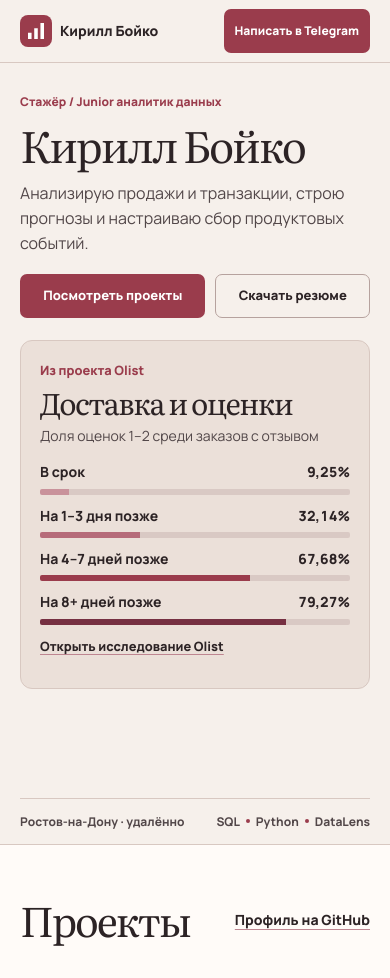
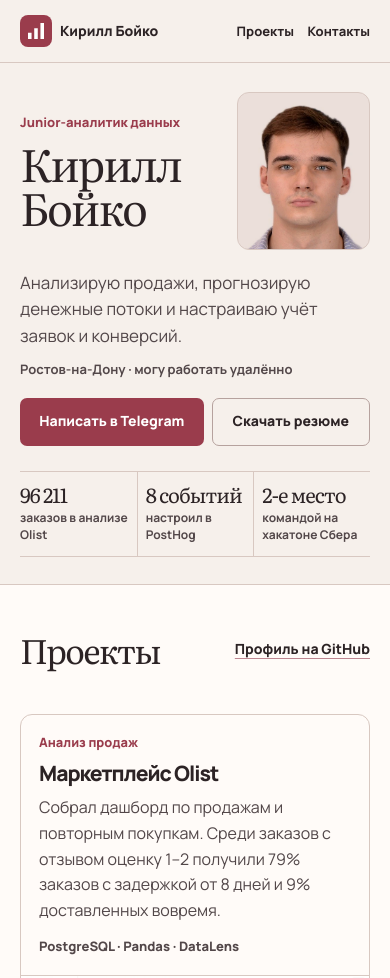
Before and after one commit to Kiboiko/portfolio, a plain HTML site: page index.html in a window 390 px wide. Shown: the top 978 px of the page. Drawn offline with Linux system fonts and the light colour scheme.

Commit message:
Lead mobile portfolio with portrait and project evidence

```diff
--- a/index.html
+++ b/index.html
@@ -4,14 +4,14 @@
   <meta charset="utf-8">
   <meta name="viewport" content="width=device-width, initial-scale=1">
   <title>Кирилл Бойко — аналитик данных</title>
-  <meta name="description" content="Портфолио Кирилла Бойко. Анализ продаж Olist, прогнозирование кассовых разрывов, обработка документов и продуктовая аналитика.">
+  <meta name="description" content="Кирилл Бойко, junior-аналитик данных. SQL, Python и DataLens. Анализ продаж, прогнозирование денежных потоков и настройка продуктовой аналитики.">
   <meta name="theme-color" content="#f6f0eb">
   <meta name="page-type" content="service">
   <meta name="site-kind" content="other">
   <meta property="og:type" content="website">
   <meta property="og:locale" content="ru_RU">
   <meta property="og:title" content="Кирилл Бойко — аналитик данных">
-  <meta property="og:description" content="Три проекта по аналитике данных, коммерческий опыт и контакты.">
+  <meta property="og:description" content="SQL, Python и DataLens. Проекты по анализу продаж и прогнозированию, коммерческий опыт и контакты.">
   <meta property="og:url" content="https://kiboiko.github.io/portfolio/">
   <meta property="og:image" content="https://kiboiko.github.io/portfolio/share.jpg">
   <meta name="twitter:card" content="summary_large_image">
@@ -19,7 +19,7 @@
   <link rel="icon" href="assets/mark.svg" type="image/svg+xml">
   <link rel="stylesheet" href="assets/motion/motion.css">
   <link rel="stylesheet" href="assets/moments/word-highlight/moment.css">
-  <link rel="stylesheet" href="style.css">
+  <link rel="stylesheet" href="style.css?v=portrait">
   <script>document.documentElement.classList.add('m-enter');setTimeout(()=>document.documentElement.classList.add('m-enter-done'),700)</script>
   <script type="module" src="assets/motion/motion.js"></script>
   <script type="module" src="assets/moments/moments.js"></script>
@@ -35,51 +35,35 @@
       </a>
       <div class="nav__links">
         <a href="#projects">Проекты</a>
-        <a href="#experience">Опыт</a>
+        <a class="nav-experience" href="#experience">Опыт</a>
         <a href="#contact">Контакты</a>
       </div>
-      <a class="btn btn--primary nav-contact" href="https://t.me/chirillkin">Написать в Telegram</a>
     </nav>
   </header>
 
   <main id="main" tabindex="-1">
     <section class="hero hero--split" data-enter aria-labelledby="title">
       <div class="wrap hero-layout">
-        <div class="hero__copy">
-          <p class="eyebrow hero__kicker">Стажёр / Junior аналитик данных</p>
+        <div class="hero__identity">
+          <p class="eyebrow hero__kicker">Junior-аналитик данных</p>
           <h1 id="title">Кирилл Бойко</h1>
-          <p class="hero__lead">Анализирую продажи и транзакции, строю прогнозы и настраиваю сбор продуктовых событий.</p>
+        </div>
+        <div class="hero__portrait" data-visual>
+          <img src="assets/kirill-boiko.webp" width="413" height="531" alt="Портрет Кирилла Бойко" fetchpriority="high">
+        </div>
+        <div class="hero__details">
+          <p class="hero__lead">Анализирую продажи, прогнозирую денежные потоки и настраиваю учёт заявок и конверсий.</p>
+          <p class="hero__location">Ростов-на-Дону · могу работать удалённо</p>
           <div class="hero__actions">
-            <a class="btn btn--primary" href="#projects">Посмотреть проекты</a>
+            <a class="btn btn--primary" href="https://t.me/chirillkin">Написать в Telegram</a>
             <a class="btn btn--secondary" href="resume.pdf" download="Kirill-Boiko-resume.pdf">Скачать резюме</a>
           </div>
         </div>
-        <div class="hero__visual hero-visual" data-visual>
-          <figure class="chart" aria-labelledby="chart-title chart-caption">
-            <p class="chart-overline">Из проекта Olist</p>
-            <p id="chart-title">Доставка и оценки</p>
-            <p id="chart-caption">Доля оценок 1–2 среди заказов с отзывом</p>
-            <dl class="bars">
-              <div class="bar-row" style="--value:9.25%; --bar:#c9929b">
-                <dt>В срок</dt><dd>9,25%</dd>
-              </div>
-              <div class="bar-row" style="--value:32.14%; --bar:#b66c7a">
-                <dt>На 1–3 дня позже</dt><dd>32,14%</dd>
-              </div>
-              <div class="bar-row" style="--value:67.68%; --bar:#9a3c4c">
-                <dt>На 4–7 дней позже</dt><dd>67,68%</dd>
-              </div>
-              <div class="bar-row" style="--value:79.27%; --bar:#763042">
-                <dt>На 8+ дней позже</dt><dd>79,27%</dd>
-              </div>
-            </dl>
-            <a class="text-link chart-link" href="https://github.com/Kiboiko/olist-sales-analysis/blob/main/reports/findings.md#доставка-и-отзывы">Открыть исследование Olist</a>
-          </figure>
-        </div>
-        <div class="hero-meta">
-          <span>Ростов-на-Дону · удалённо</span>
-          <span>SQL <i></i> Python <i></i> DataLens</span>
-        </div>
+        <ul class="hero-proof" aria-label="Опыт в цифрах">
+          <li><a href="#olist"><strong>96 211</strong><span>заказов в анализе Olist</span></a></li>
+          <li><a href="#carviondealer"><strong>8 событий</strong><span>настроил в PostHog</span></a></li>
+          <li><a href="#sber"><strong>2-е место</strong><span>командой на хакатоне Сбера</span></a></li>
+        </ul>
       </div>
     </section>
 
@@ -90,33 +74,45 @@
           <a class="text-link" href="https://github.com/Kiboiko">Профиль на GitHub</a>
         </header>
         <div class="project-grid">
-          <article class="project-card">
+          <article class="project-card" id="olist">
+            <div class="project-body">
+              <p class="eyebrow">Анализ продаж</p>
+              <h3>Маркетплейс Olist</h3>
+              <p>Собрал дашборд по продажам и повторным покупкам. Среди заказов с отзывом оценку 1–2 получили 79% заказов с задержкой от 8 дней и 9% доставленных вовремя.</p>
+              <p class="stack">PostgreSQL · Pandas · DataLens</p>
+            </div>
             <a class="project-art link-photo" href="assets/olist.webp" aria-label="Открыть скриншот дашборда Olist">
               <img src="assets/olist.webp" width="891" height="730" alt="Дашборд Olist в DataLens с выручкой, числом заказов и разбивкой по штатам" loading="lazy" decoding="async">
             </a>
-            <div class="project-body">
-              <p class="eyebrow">Анализ продаж</p>
-              <h3>Маркетплейс Olist</h3>
-              <p>Подготовил данные о 96 211 доставленных заказах. Изучил выручку, повторные покупки и связь задержек с оценками. Собрал дашборд в DataLens.</p>
-              <p class="stack">PostgreSQL · Pandas · DataLens</p>
-              <a class="text-link" href="https://github.com/Kiboiko/olist-sales-analysis">Открыть проект Olist на GitHub</a>
+            <div class="project-links">
+              <a class="text-link" href="https://github.com/Kiboiko/olist-sales-analysis/blob/main/reports/findings.md">Читать выводы Olist</a>
+              <a class="text-link" href="https://github.com/Kiboiko/olist-sales-analysis">Код Olist</a>
             </div>
           </article>
 
           <article class="project-card">
+            <div class="project-body">
+              <p class="eyebrow">Кейс банка «Центр-инвест»</p>
+              <h3>Кассовый радар</h3>
+              <p>В команде сделали прогноз для малого бизнеса. Модель рассчитывает, когда может не хватить денег и на какую сумму, по 1 000 сценариям.</p>
+              <p class="stack">Python · Монте-Карло · Бэктест</p>
+            </div>
             <a class="project-art link-photo forecast-art" href="assets/cashflow.webp" aria-label="Открыть график прогноза остатка">
               <img src="assets/cashflow.webp" width="1080" height="513" alt="Пример из бэктеста Кассового радара с прогнозом остатка и интервалом P10–P90" loading="lazy" decoding="async">
             </a>
-            <div class="project-body">
-              <p class="eyebrow">Кейс банка «Центр-инвест»</p>
-              <h3>Кассовый радар</h3>
-              <p>В командном проекте прогнозировали остаток малого бизнеса. Модель оценивает дату, сумму и вероятность кассового разрыва по 1 000 сценариям Монте-Карло.</p>
-              <p class="stack">Python · Статистическое моделирование</p>
-              <a class="text-link" href="https://github.com/Kiboiko/cashflow-forecast">Открыть «Кассовый радар» на GitHub</a>
+            <div class="project-links">
+              <a class="text-link" href="https://github.com/Kiboiko/cashflow-forecast/blob/main/reports/backtest.md">Смотреть бэктест</a>
+              <a class="text-link" href="https://github.com/Kiboiko/cashflow-forecast">Код «Кассового радара»</a>
             </div>
           </article>
 
-          <article class="project-card">
+          <article class="project-card" id="sber">
+            <div class="project-body">
+              <p class="eyebrow">Хакатон Сбера</p>
+              <h3>Анализатор документов</h3>
+              <p>В команде сделали сервис, который извлекает данные из фотографий, находит расхождения между документами и передаёт спорные поля оператору на проверку.</p>
+              <p class="stack">Python · OCR · LLM · PostgreSQL</p>
+            </div>
             <div class="project-art workflow" role="group" aria-label="Этапы обработки документов">
               <ol>
                 <li><strong>OCR</strong><span>Распознавание текста</span></li>
@@ -124,12 +120,8 @@
                 <li><strong>Правила</strong><span>Сверка документов</span></li>
               </ol>
             </div>
-            <div class="project-body">
-              <p class="eyebrow">2-е место на хакатоне Сбера</p>
-              <h3>Анализатор документов</h3>
-              <p>В команде сделали сервис, который извлекает данные из фотографий документов, сверяет поля и даёт оператору исправить результат распознавания.</p>
-              <p class="stack">Python · PostgreSQL · Docker</p>
-              <a class="text-link" href="https://github.com/Kiboiko/document_analyzer_sber">Открыть анализатор на GitHub</a>
+            <div class="project-links">
+              <a class="text-link" href="https://github.com/Kiboiko/document_analyzer_sber">Код анализатора</a>
             </div>
           </article>
         </div>
@@ -141,10 +133,10 @@
         <h2 id="experience-title">Опыт и образование</h2>
         <div class="experience-grid">
           <div class="experience-main">
-            <h3>Фриланс и аналитика продуктов</h3>
-            <p>Работаю над сайтами и приложениями для заказчиков из России и США. Настраиваю сбор данных о заявках, сделках и конверсиях.</p>
+            <h3>Коммерческий опыт</h3>
+            <p>Помогаю заказчикам из России и США собирать данные о том, откуда приходят заявки и какие из них доходят до сделки.</p>
             <dl class="work-list">
-              <div><dt>Carviondealer</dt><dd>Настроил в PostHog 8 событий клиентского пути и связал сделки с рекламными кликами через Meta Conversions API.</dd></div>
+              <div id="carviondealer"><dt>Carviondealer</dt><dd>Настроил события клиентского пути в PostHog и связал сделки с рекламными кликами через Meta Conversions API.</dd></div>
               <div><dt>USA Cars</dt><dd>Автоматизировал массовое обновление цен из Excel и выгрузку заявок в Google Sheets.</dd></div>
               <div><dt>Финтех-лендинги</dt><dd>Настроил передачу UTM-меток вместе с заявками, Meta Pixel и выгрузку в Google Sheets.</dd></div>
             </dl>
@@ -170,7 +162,7 @@
   <footer id="contact" class="section closing contact" aria-labelledby="contact-title">
     <div class="wrap contact-layout">
       <div data-moment="word-highlight">
-        <h2 id="contact-title" class="mo-wh__text">Ищу стажировку или junior-позицию <strong>в аналитике данных</strong></h2>
+        <h2 id="contact-title" class="mo-wh__text">Обсудим стажировку или <strong>junior-позицию?</strong></h2>
         <div class="contact-actions">
           <a class="btn btn--primary" href="https://t.me/chirillkin">Написать в Telegram</a>
           <a class="btn btn--secondary" href="mailto:kirboy2013@gmail.com">Написать на почту</a>
--- a/style.css
+++ b/style.css
@@ -81,38 +81,65 @@ main:focus-visible { outline-offset: -2px; }
 .btn--primary:hover { background: #7c2e3c; }
 .btn--secondary { background: transparent; color: var(--p-ink); border-color: #b6a29e; }
 .btn--secondary:hover { background: var(--p-surface); }
-.nav-contact { min-height: 44px; }
 .text-link { display: inline-flex; align-items: center; width: fit-content; min-height: 44px; font-size: .875rem; font-weight: 800; text-decoration: underline; text-underline-offset: .27em; text-decoration-color: #be8691; }
 .text-link:hover { color: var(--p-accent); text-decoration-color: currentColor; }
 
 .hero { min-height: 100svh; display: grid; }
-.hero-layout { display: grid; grid-template-columns: repeat(2, minmax(0, 1fr)); column-gap: 24px; grid-template-rows: 1fr auto; align-items: center; padding-top: calc(var(--nav-height) + clamp(36px, 7svh, 78px)); }
-.hero__copy { padding-block: 24px; }
+.hero-layout {
+  display: grid;
+  grid-template-columns: minmax(0, 1.17fr) minmax(0, 1fr);
+  grid-template-areas: "identity portrait" "details portrait" "proof proof";
+  grid-template-rows: 1fr 1fr auto;
+  column-gap: clamp(24px, 5vw, 76px);
+  align-items: center;
+  padding-top: calc(var(--nav-height) + clamp(32px, 6svh, 68px));
+  padding-bottom: clamp(24px, 5svh, 54px);
+}
+.hero__identity { grid-area: identity; align-self: end; }
+.hero__details { grid-area: details; align-self: start; }
 .eyebrow { font-size: .8rem; line-height: 1.45; font-weight: 800; color: var(--p-accent); }
-.hero__kicker { margin-bottom: 22px; font-size: clamp(.75rem, 1.15vw, .875rem); }
+.hero__kicker { margin-bottom: 19px; font-size: clamp(.8rem, 1.15vw, .95rem); }
 .hero__lead { margin-top: 26px; max-width: 34ch; color: var(--p-muted); font-size: clamp(1rem, 1.65vw, 1.35rem); line-height: 1.55; }
-.hero__actions, .contact-actions { display: flex; flex-wrap: wrap; gap: 10px; margin-top: 31px; }
-.hero-meta { grid-column: 1 / -1; display: flex; justify-content: space-between; align-items: center; gap: 12px; padding-block: 20px 25px; border-top: 1px solid var(--line); margin-top: clamp(32px, 7svh, 76px); color: var(--p-muted); font-size: .875rem; font-weight: 750; }
-.hero-meta span:last-child { display: flex; align-items: center; gap: 11px; }
-.hero-meta i { width: 4px; height: 4px; background: var(--p-accent); border-radius: 50%; }
-
-.hero__visual { min-width: 0; }
-.chart { padding: clamp(24px, 3.5vw, 52px); background: var(--p-surface); border: 1px solid var(--line); border-radius: var(--radius); }
-.chart-overline { margin-bottom: 12px; color: var(--p-accent); font-size: .8rem; font-weight: 800; }
-.chart #chart-title { font: 400 clamp(1.85rem, 3.35vw, 3.2rem)/1.14 var(--font-display); letter-spacing: -.052em; }
-.chart #chart-caption { color: var(--p-muted); font-size: .875rem; margin-top: 8px; }
-.bars { display: grid; gap: 18px; margin: 27px 0 9px; }
-.bar-row { display: grid; grid-template-columns: minmax(0, 1fr) auto; gap: 5px 10px; align-items: end; font-size: .875rem; font-weight: 750; }
-.bar-row dd { font-variant-numeric: tabular-nums; font-weight: 800; }
-.bar-row::after { content: ""; grid-column: 1 / -1; height: 8px; border-radius: 2px; background: linear-gradient(to right, var(--bar) var(--value), #d9c9c4 var(--value)); }
-.chart-link { font-size: .8rem; }
+.hero__location { margin-top: 14px; color: var(--p-muted); font-size: .875rem; font-weight: 700; }
+.hero__actions, .contact-actions { display: flex; flex-wrap: wrap; gap: 10px; margin-top: 24px; }
+.hero__portrait {
+  grid-area: portrait;
+  justify-self: end;
+  display: grid;
+  justify-items: center;
+  width: min(100%, 490px);
+  height: clamp(290px, 55svh, 505px);
+  overflow: hidden;
+  isolation: isolate;
+  background: #ebdfda;
+  border: 1px solid var(--line);
+  border-radius: var(--radius);
+}
+.hero__portrait img { width: 100%; height: 100%; object-fit: contain; object-position: center; mix-blend-mode: multiply; }
+.hero-proof {
+  grid-area: proof;
+  display: grid;
+  grid-template-columns: repeat(3, minmax(0, 1fr));
+  margin: clamp(32px, 6svh, 60px) 0 0;
+  padding: 0;
+  list-style: none;
+  border-block: 1px solid var(--line);
+}
+.hero-proof li + li { border-left: 1px solid var(--line); }
+.hero-proof a { display: grid; gap: 5px; height: 100%; padding: 13px clamp(12px, 2.8vw, 38px) 16px; text-decoration: none; }
+.hero-proof li:first-child a { padding-left: 0; }
+.hero-proof li:last-child a { padding-right: 0; }
+.hero-proof a:hover strong { color: var(--p-accent); }
+.hero-proof strong { font: 400 clamp(1.4rem, 3vw, 2.75rem)/1.05 var(--font-display); letter-spacing: -.045em; }
+.hero-proof span { color: var(--p-muted); font-size: .875rem; font-weight: 700; }
 
 .section { min-height: 100svh; padding-block: clamp(65px, 10svh, 108px); }
 .section-head { display: flex; align-items: end; gap: 14px; justify-content: space-between; }
 .projects { background: var(--paper); border-top: 1px solid var(--line); }
 .project-grid { display: grid; grid-template-columns: repeat(3, minmax(0, 1fr)); gap: clamp(14px, 2vw, 28px); margin-top: clamp(26px, 5vh, 54px); }
 .project-card { display: flex; flex-direction: column; min-width: 0; border: 1px solid var(--line); border-radius: var(--radius); background: var(--paper); }
-.project-art { display: grid; place-items: center; width: 100%; aspect-ratio: 1.7; border: 0; border-bottom: 1px solid var(--line); border-radius: var(--radius) var(--radius) 0 0; background: #e5e8ef; overflow: hidden; }
+.project-card[id], #carviondealer { scroll-margin-top: 14px; }
+.project-art { display: grid; place-items: center; width: 100%; aspect-ratio: 1.9; border-block: 1px solid var(--line); background: #e5e8ef; overflow: hidden; }
 .project-art img { width: 100%; height: 100%; object-fit: contain; object-position: top center; }
 .project-art:hover img { transform: scale(1.025); }
 .forecast-art { background: #fff; }
@@ -125,7 +152,7 @@ main:focus-visible { outline-offset: -2px; }
 .project-body { padding: clamp(16px, 2vw, 28px); flex: 1; display: flex; flex-direction: column; gap: 12px; }
 .project-body > p:not(.eyebrow) { color: var(--p-muted); }
 .project-body .stack { margin-top: auto; padding-top: 9px; font-size: .8125rem; font-weight: 800; }
-.project-body .text-link { margin-top: -6px; }
+.project-links { display: flex; align-items: center; flex-wrap: wrap; gap: 0 14px; padding: 4px clamp(16px, 2vw, 28px); }
 
 .experience { border-top: 1px solid var(--line); }
 .experience-grid { margin-top: clamp(30px, 6vh, 62px); display: grid; grid-template-columns: repeat(2, minmax(0, 1fr)); align-items: start; gap: 24px; }
@@ -162,40 +189,49 @@ main:focus-visible { outline-offset: -2px; }
 
 @media (max-width: 720px) {
   :root { --nav-height: 62px; }
-  .nav__links { display: none; }
-  .nav-contact { margin-left: auto; font-size: .75rem; padding-inline: 10px; }
+  .nav__links { gap: clamp(8px, 3.5vw, 20px); }
+  .nav__links a { font-size: .8125rem; }
+  .nav__links .nav-experience { display: none; }
   .brand { gap: 8px; font-size: .875rem; }
   .brand img { width: 32px; height: 32px; }
-  .hero-layout { grid-template-columns: 1fr; grid-template-rows: auto auto 1fr; align-items: start; padding-top: calc(var(--nav-height) + 31px); }
-  .hero__copy { padding-block: 0; }
-  .hero__kicker { margin-bottom: 13px; }
-  h1 { font-size: clamp(2.7rem, 10.6vw, 4.6rem); }
-  .hero__lead { margin-top: 15px; }
-  .hero__actions { margin: 18px 0 22px; }
-  .hero__actions .btn { flex: 1 1 auto; min-height: 44px; padding-inline: 10px; font-size: .8125rem; }
-  .chart { padding: 19px; }
-  .chart-overline { margin-bottom: 6px; }
-  .chart #chart-caption { margin-top: 5px; }
-  .bars { gap: 10px; margin: 14px 0 0; }
-  .bar-row::after { height: 6px; }
-  .hero-meta { margin-top: 20px; padding-block: 13px; font-size: .75rem; align-self: end; flex-wrap: wrap; gap: 5px 12px; }
-  .hero-meta span:last-child { gap: 6px; }
-  .section { padding-block: 52px; min-height: auto; }
+  .hero { min-height: auto; }
+  .hero-layout {
+    grid-template-columns: minmax(0, 1fr) minmax(0, clamp(104px, 34vw, 195px));
+    grid-template-areas: "identity portrait" "details details" "proof proof";
+    grid-template-rows: auto;
+    column-gap: 15px;
+    padding-top: calc(var(--nav-height) + 30px);
+    padding-bottom: 27px;
+  }
+  .hero__identity { align-self: center; }
+  .hero__kicker { margin-bottom: 10px; font-size: .8125rem; }
+  h1 { font-size: clamp(2.5rem, 11.4vw, 5rem); }
+  .hero__portrait { height: auto; aspect-ratio: .84; }
+  .hero__portrait img { aspect-ratio: .84; object-fit: cover; }
+  .hero__lead { margin-top: 20px; max-width: 46ch; font-size: 1.0625rem; }
+  .hero__location { margin-top: 10px; font-size: .8125rem; }
+  .hero__actions { display: grid; grid-template-columns: minmax(0, 1.16fr) minmax(0, 1fr); gap: 8px; margin-top: 18px; }
+  .hero__actions .btn { min-height: 48px; padding-inline: 7px; }
+  .hero-proof { margin-top: 25px; }
+  .hero-proof a { padding: 12px 8px; align-content: start; }
+  .hero-proof strong { font-size: clamp(1.125rem, 5.2vw, 1.75rem); }
+  .hero-proof span { font-size: .75rem; line-height: 1.4; }
+  .section { padding-block: 43px; min-height: auto; }
+  .section h2 { font-size: clamp(2.1rem, 7.8vw, 3.4rem); }
   .section-head { flex-wrap: wrap; align-items: center; }
   .project-grid { grid-template-columns: 1fr; gap: 18px; }
-  .project-art { aspect-ratio: 1.9; }
   .project-body { padding: 18px; gap: 10px; }
   .project-body .stack { padding-top: 3px; }
   .experience-grid { grid-template-columns: 1fr; }
-  .contact { min-height: 80svh; padding-block: 0; }
+  .contact { padding-block: 0; }
+  .contact-layout { padding-top: 53px; gap: 36px; }
   .contact-actions { gap: 8px; margin-top: 23px; }
 }
 
 @media (max-width: 355px) {
   :root { --side: 16px; }
   .nav-layout { gap: 8px; }
-  .nav-contact { padding-inline: 8px; }
-  .chart { padding-inline: 15px; }
+  .hero__actions .btn { font-size: .8125rem; }
 }
 
 @media (prefers-reduced-motion: reduce) {
```
Also changed, not shown: assets/kirill-boiko.webp (added), share.jpg.
